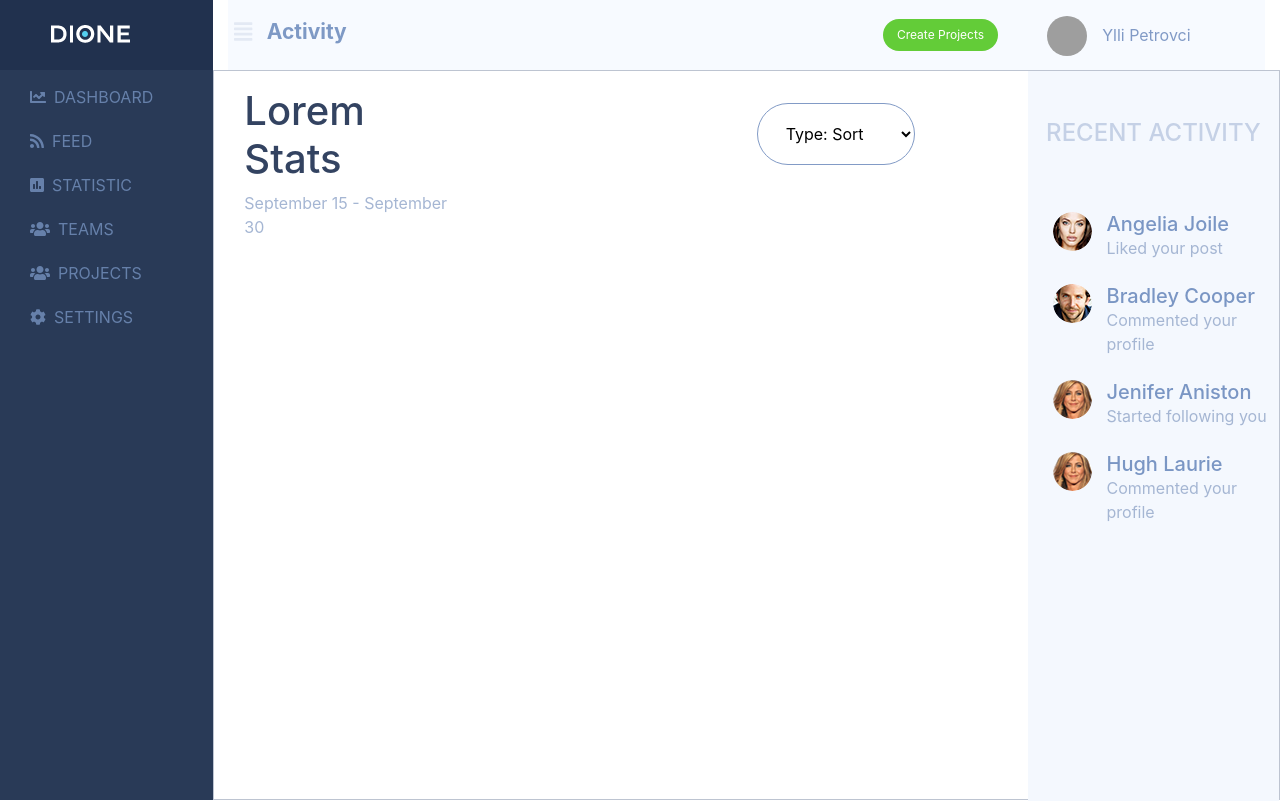
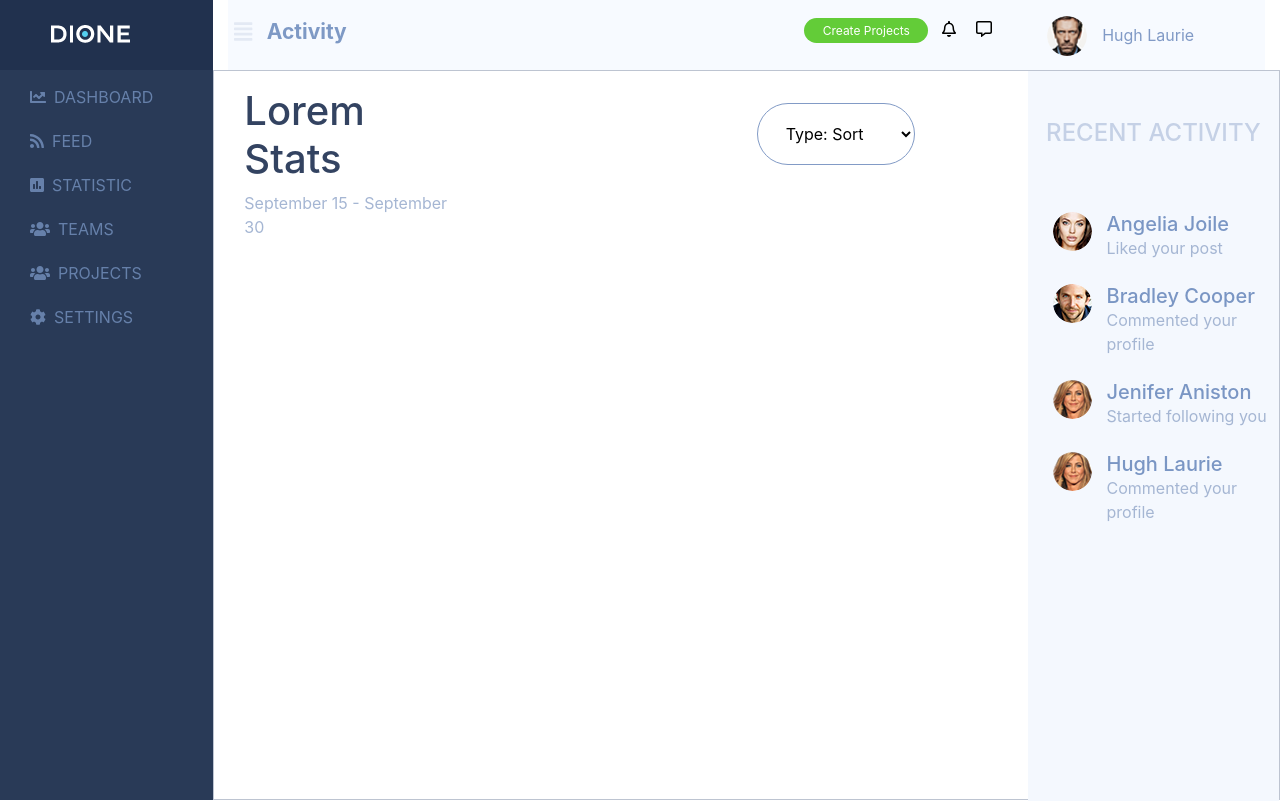
Before and after one commit to yllipetrovci/ylli-petrovci-react-js-boilerplate, a React (Create React App) app: page / in a window 1280 px wide. Built offline with nearby package versions, Linux system fonts and the light colour scheme; grey boxes are pictures that could not be loaded.

Commit message:
add buttons for message and alerts

```diff
--- a/src/components/header.js
+++ b/src/components/header.js
@@ -1,6 +1,6 @@
 import React from 'react';
 import '../styles/header.scss';
-import user_img from '../assets/user-avatar.png';
+import user_img from '../assets/users/hugh-laurie.png';
 
 const Header = (props) => {
     return (
@@ -9,8 +9,8 @@ const Header = (props) => {
                 <div className="col-3">
                     <ul className="list-inline pt-3">
                         <li className="list-inline-item">
-                            <button type="button">
-                            <i class="fas fa-align-justify"></i>
+                            <button type="button" className="transparent">
+                                <i class="fas fa-align-justify"></i>
                             </button>
                         </li>
                         <li className="list-inline-item">
@@ -18,16 +18,30 @@ const Header = (props) => {
                         </li>
                     </ul>
                 </div>
-                <div className="offset-3 col-3 pt-3 text-right">
-                    <button  class="btn btn-success">
-                        Create Projects
-                    </button>
+                <div className="offset-1 col-5 pt-3 text-right">
+                    <ul className="list-inline">
+                        <li className="list-inline-item">
+                            <button class="btn btn-success">
+                                Create Projects
+                            </button>
+                        </li>
+                        <li className="list-inline-item">
+                            <button className="transparent">
+                                <i class="far fa-bell"></i>
+                            </button>
+                        </li>
+                        <li className="list-inline-item">
+                            <button className="transparent">
+                                <i class="far fa-comment-alt"></i>
+                            </button>
+                        </li>
+                    </ul>
                 </div>
                 <div className="col-1 text-right pt-3">
                     <img src={user_img} alt="user-avatar" className="avatar-img rounded-circle" />
                 </div>
                 <div className="pl-0 col-2 pt-2">
-                    <p className="username-paragraph">Ylli Petrovci</p>
+                    <p className="username-paragraph">Hugh Laurie</p>
                 </div>
             </div>
         </header>
--- a/src/styles/header.scss
+++ b/src/styles/header.scss
@@ -23,7 +23,8 @@
   .btn.btn-success {
     background-color: $header-button;
     border-radius: 50px;
-    margin-top: 3px;
+    width: 124px;
+    margin-top: 0px;
     font-size: 12px;
     padding: 3% 6%;
     border: none;
@@ -32,7 +33,7 @@
   .list-inline {
     margin-bottom: 0;
     .list-inline-item {
-      button {
+      .transparent {
         background: transparent;
         border: none;
         outline: none;
```
